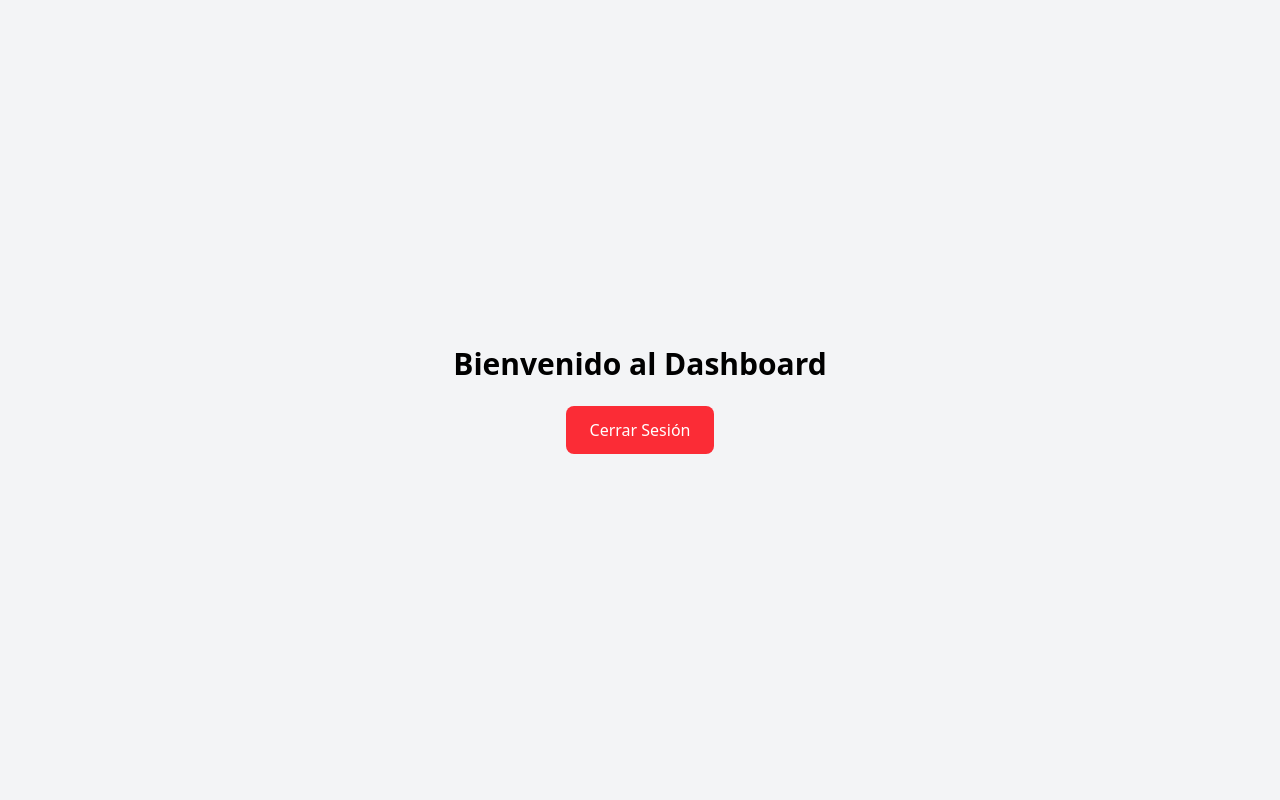
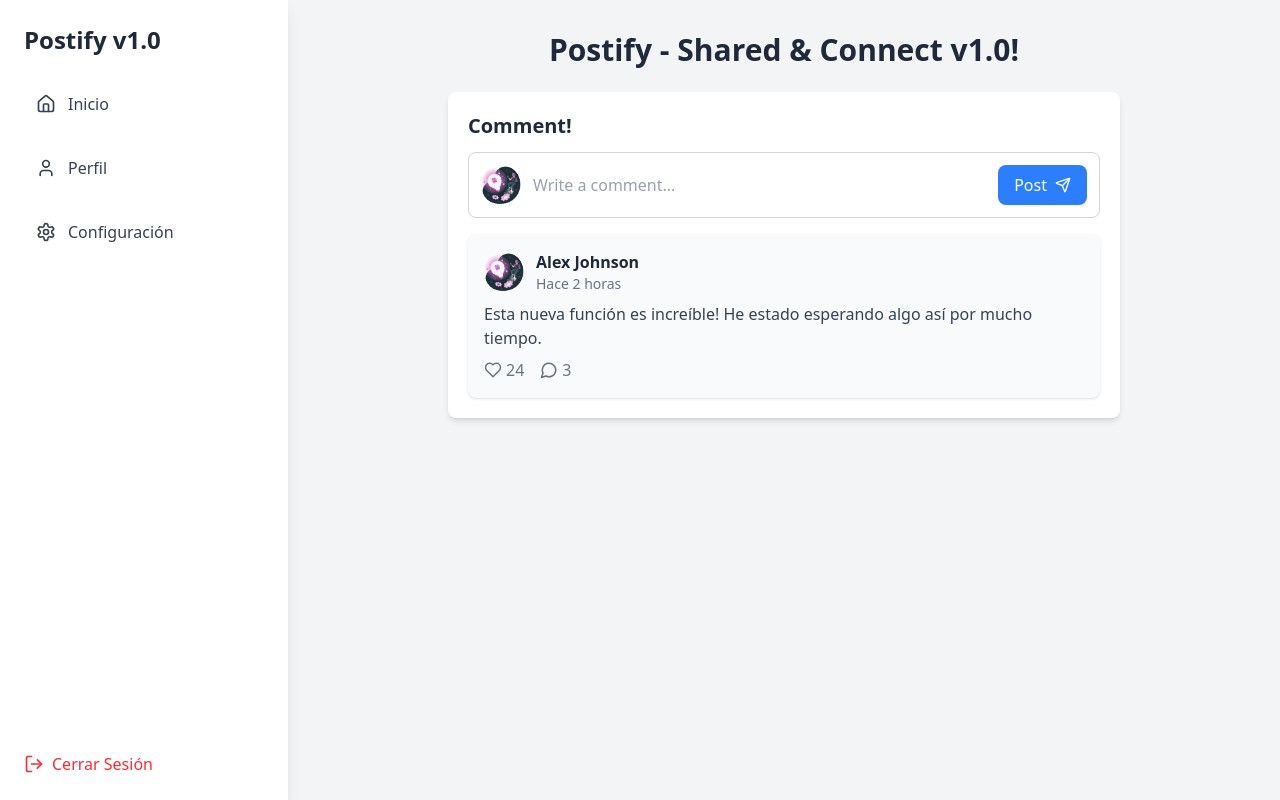
Before and after one commit to brayanalmengor04/postify-frontend, a React (Vite) app: page /postify-dashboard in a window 1280 px wide. Built offline with nearby package versions, Linux system fonts and the light colour scheme; sample sign-in values are in the browser's storage.

Commit message:
Dasborad view frontend

```diff
--- a/package.json
+++ b/package.json
@@ -12,6 +12,7 @@
   "dependencies": {
     "@tailwindcss/vite": "^4.0.8",
     "axios": "^1.7.9",
+    "lucide-react": "^0.476.0",
     "react": "^19.0.0",
     "react-dom": "^19.0.0",
     "react-router-dom": "^7.2.0"
--- a/src/pages/dasboard/DasboardPage.jsx
+++ b/src/pages/dasboard/DasboardPage.jsx
@@ -1,24 +1,91 @@
 import React from "react";
 import { useNavigate } from "react-router-dom";
+import { Send, MessageCircle, Heart, Home, User, Settings, LogOut } from "lucide-react";
+import loginImage from "../../assets/images/login.png";
 
-export default function DasboardPage() {
+export default function DashboardPage() {
   const navigate = useNavigate();
-
-  // Eliminar el localStorage
+  // Cerrar sesión
   const handleLogout = () => {
-    localStorage.removeItem("authToken"); // Eliminar la sesión
-    navigate("/login"); // Redirigir a Login
+    localStorage.removeItem("authToken");
+    navigate("/login");
   };
 
   return (
-    <div className="flex flex-col items-center justify-center min-h-screen bg-gray-100">
-      <h1 className="text-3xl font-bold mb-6">Bienvenido al Dashboard</h1>
-      <button
-        onClick={handleLogout}
-        className="bg-red-500 hover:bg-red-600 text-white px-6 py-3 rounded-lg"
-      >
-        Cerrar Sesión
-      </button>
+    <div className="flex min-h-screen bg-gray-100">
+      {/* Sidebar */}
+      <aside className="w-72 bg-white shadow-lg p-6 flex flex-col space-y-6">
+        <h2 className="text-2xl font-semibold text-gray-800">Postify v1.0</h2>
+
+        <nav className="flex flex-col space-y-4">
+          <SidebarItem icon={<Home size={20} />} text="Inicio" />
+          <SidebarItem icon={<User size={20} />} text="Perfil" />
+          <SidebarItem icon={<Settings size={20} />} text="Configuración" />
+        </nav>
+
+        <button
+          onClick={handleLogout}
+          className="mt-auto flex items-center space-x-2 text-red-500 hover:text-red-600 transition"
+        >
+          <LogOut size={20} />
+          <span>Cerrar Sesión</span>
+        </button>
+      </aside>
+
+      {/* Contenido principal */}
+      <div className="flex-1 flex flex-col items-center p-8">
+        <h1 className="text-3xl font-bold text-gray-800">Postify - Shared & Connect v1.0! </h1>
+        {/* Sección de comentarios */}
+        <div className="w-full max-w-2xl mt-6 bg-white shadow-md rounded-lg p-5">
+          <h2 className="text-xl font-semibold text-gray-800">Comment!</h2>
+
+          {/* Input de comentario */}
+          <div className="flex items-center border border-gray-300 rounded-lg p-3 bg-white mt-3">
+            <img src={loginImage} alt="Avatar" className="w-10 h-10 rounded-full" />
+            <input
+              type="text"
+              placeholder="Write a comment..."
+              className="flex-1 bg-transparent outline-none px-3 text-gray-600 placeholder-gray-400"
+            />
+            <button className="bg-blue-500 text-white px-4 py-2 rounded-lg flex items-center space-x-2 hover:bg-blue-600 transition">
+              <span>Post</span>
+              <Send size={16} />
+            </button>
+          </div>
+
+          {/* Comentario de ejemplo */}
+          <div className="mt-4 bg-gray-50 p-4 rounded-lg shadow">
+            <div className="flex items-center space-x-3">
+              <img src={loginImage} alt="User" className="w-10 h-10 rounded-full" />
+              <div>
+                <p className="font-semibold text-gray-800">Alex Johnson</p>
+                <p className="text-sm text-gray-500">Hace 2 horas</p>
+              </div>
+            </div>
+            <p className="mt-2 text-gray-700">
+              Esta nueva función es increíble! He estado esperando algo así por mucho tiempo.
+            </p>
+            <div className="flex items-center space-x-4 mt-2 text-gray-500">
+              <button className="flex items-center space-x-1 hover:text-red-500 transition">
+                <Heart size={18} />
+                <span>24</span>
+              </button>
+              <button className="flex items-center space-x-1 hover:text-blue-500 transition">
+                <MessageCircle size={18} />
+                <span>3</span>
+              </button>
+            </div>
+          </div>
+        </div>
+      </div>
     </div>
   );
 }
+
+// Componente de Sidebar Item
+const SidebarItem = ({ icon, text }) => (
+  <button className="flex items-center space-x-3 p-3 rounded-lg text-gray-700 hover:bg-gray-200 transition">
+    {icon}
+    <span>{text}</span>
+  </button>
+);
```
Also changed, not shown: 1 other file (tests, documents, lock files or other folders).
